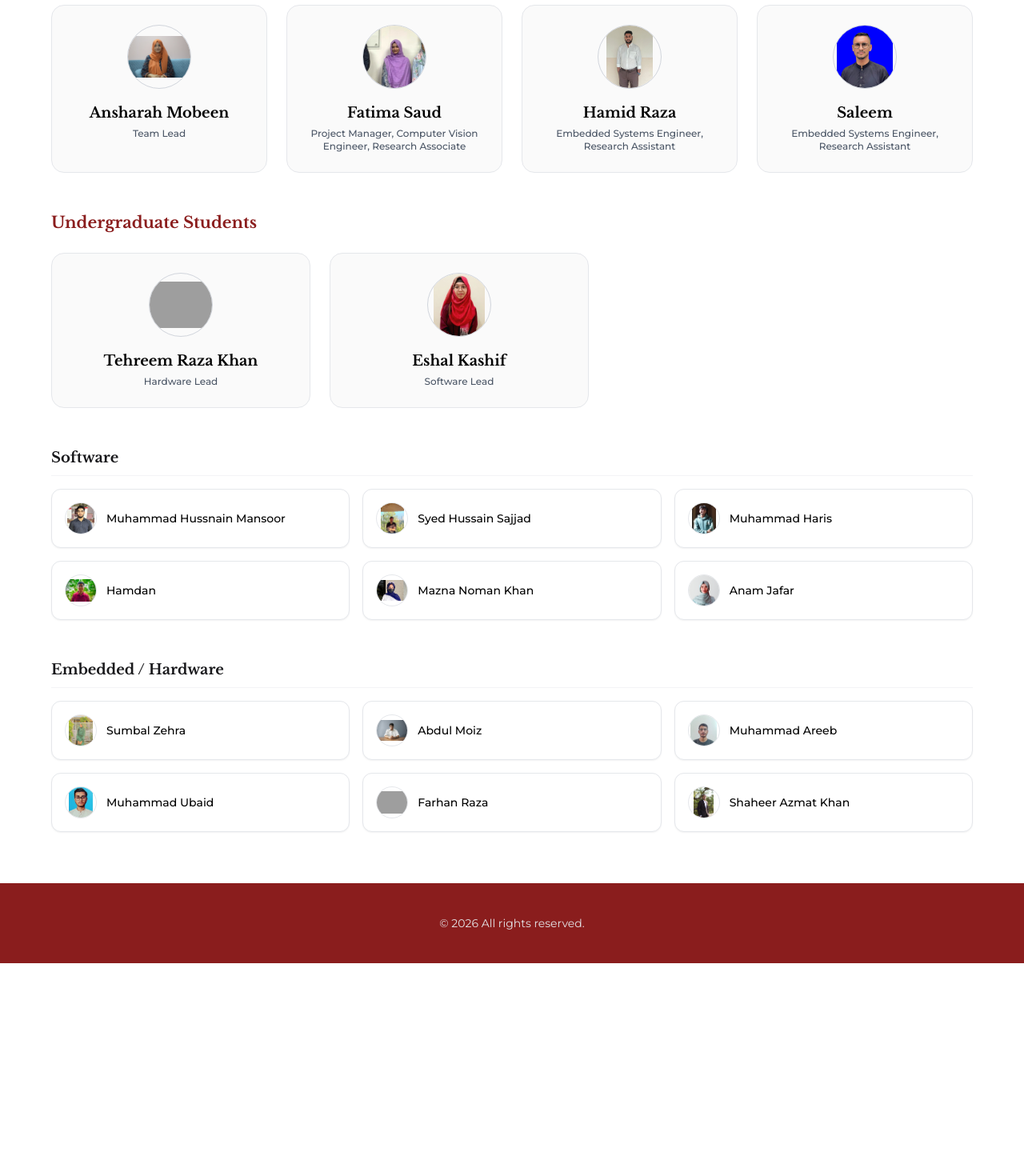
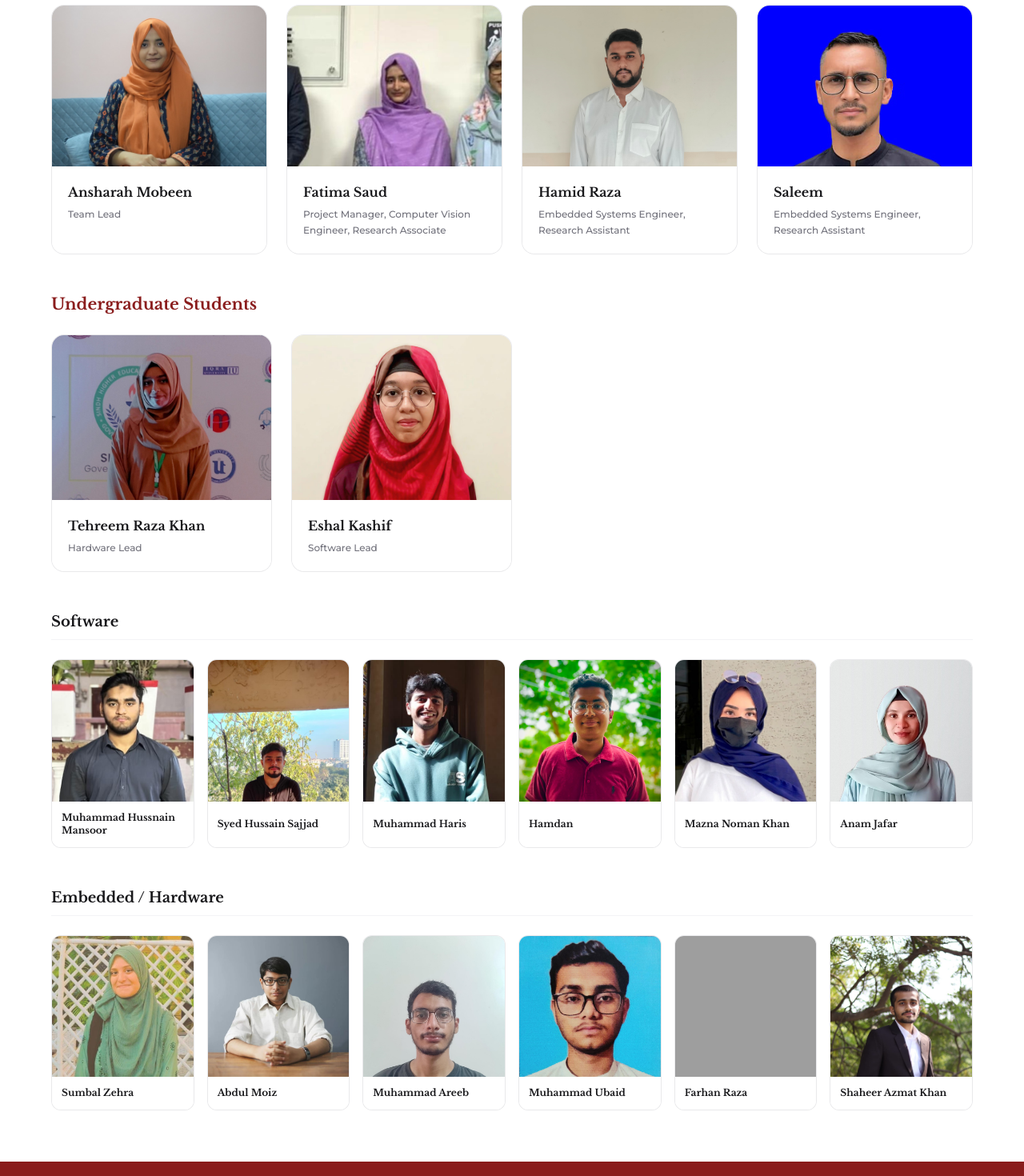
Before and after one commit to Noor-Ul-Ain16/driverless-web, a Next.js app: page /about/meet-the-team in a window 1280 px wide. Shown: the part 960-2430 px from the top of the page at 80% size. Before the commit the page ends 2164 px from the top, so only its background shows below. Built offline with nearby package versions, Linux system fonts and the light colour scheme; grey boxes are pictures that could not be loaded.

Commit message:
Edit About Us page for a different display of pictures

```diff
--- a/app/about/meet-the-team/page.tsx
+++ b/app/about/meet-the-team/page.tsx
@@ -15,7 +15,7 @@ export default function WhoWeArePage() {
     visible: {
       opacity: 1,
       transition: {
-        staggerChildren: 0.1, // Items ek ke baad ek animated honge
+        staggerChildren: 0.1,
       },
     },
   }
@@ -63,13 +63,13 @@ export default function WhoWeArePage() {
             whileInView={{ opacity: 1, y: 0 }}
             viewport={{ once: true, amount: 0.2 }}
             transition={{ duration: 0.6 }}
-            className="grid md:grid-cols-[280px_1fr] gap-8 items-start bg-zinc-50 p-8 rounded-3xl border border-gray-200"
+            className="grid md:grid-cols-[280px_1fr] gap-8 items-start bg-zinc-50 p-8 rounded-3xl border border-gray-200 shadow-xl shadow-zinc-200/40 overflow-hidden"
           >
-            <div className="aspect-[4/5] rounded-2xl bg-zinc-200 border border-gray-300 overflow-hidden flex items-center justify-center">
+            <div className="aspect-[4/5] rounded-2xl bg-zinc-200 border border-gray-300 overflow-hidden flex items-center justify-center shadow-inner relative group">
               <img
                 src="/Dr. Muhammad Khurram"
                 alt="Prof. Dr. Muhammad Khurram"
-                className="w-full h-full object-contain"
+                className="w-full h-full object-cover transition-transform duration-500 group-hover:scale-105"
               />
             </div>
 
@@ -80,7 +80,7 @@ export default function WhoWeArePage() {
 
               <p className="text-sm font-medium">Department of Computer & Information Systems Engineering</p>
               <p className="text-sm font-medium">Director, Research Center for Artificial Intelligence (RCAI)</p>
-              <p className="text-sm font-medium">Director, National Center of Artificial Intelligence (NCAI) NEDUET &  PI, Smart City Lab</p>
+              <p className="text-sm font-medium">Director, National Center of Artificial Intelligence (NCAI) NEDUET & PI, Smart City Lab</p>
               <p className="text-sm font-medium">Ph.D. (IC Design), Massey University, New Zealand, 2012</p>
             </div>
           </motion.div>
@@ -118,15 +118,28 @@ export default function WhoWeArePage() {
                   key={member.name}
                   variants={fadeInUp}
                   transition={{ duration: 0.4 }}
-                  className="p-6 rounded-2xl border border-gray-200 bg-zinc-50 flex flex-col items-center text-center hover:shadow-md transition-shadow"
+                  className="group relative rounded-2xl border border-zinc-200/80 bg-white overflow-hidden flex flex-col transition-all duration-300 hover:shadow-xl hover:shadow-zinc-200/50 hover:-translate-y-1.5 w-full"
                 >
+                  <div className="w-full aspect-[4/3] bg-zinc-100 overflow-hidden relative">
                     <img
                       src={member.image}
                       alt={member.name}
-                    className="w-20 h-20 rounded-full object-contain mb-4 border border-gray-300"
+                      className="w-full h-full object-cover object-top transition-transform duration-500 group-hover:scale-105"
                     />
-                  <h4 className="font-bold text-black text-lg">{member.name}</h4>
-                  <p className="text-xs text-gray-600 mt-1 font-medium">{member.role}</p>
+                    <div className="absolute inset-0 bg-gradient-to-t from-black/20 via-transparent to-transparent opacity-0 group-hover:opacity-100 transition-opacity duration-300" />
+                  </div>
+                  <div className="p-5 bg-white flex flex-col flex-1 justify-between">
+                    <div>
+                      <h4 className="font-bold text-zinc-900 text-base group-hover:text-[#8a1d1d] transition-colors">
+                        {member.name}
+                      </h4>
+                      {member.role && (
+                        <p className="text-xs text-zinc-500 mt-1.5 font-medium leading-relaxed">
+                          {member.role}
+                        </p>
+                      )}
+                    </div>
+                  </div>
                 </motion.div>
               ))}
             </motion.div>
@@ -136,29 +149,42 @@ export default function WhoWeArePage() {
           <div className="mb-12">
             <h3 className="text-xl font-bold text-[#8a1d1d] mb-6">Undergraduate Students</h3>
             <motion.div
-              className="grid gap-6 sm:grid-cols-2 max-w-2xl"
+              className="grid gap-6 sm:grid-cols-2 max-w-xl"
               variants={staggerGrid}
               initial="hidden"
               whileInView="visible"
               viewport={{ once: true, amount: 0.2 }}
             >
               {[
-                { name: "Tehreem Raza Khan", role: "Hardware Lead", image: "/Tehreem_Raza_Khan.jpg" },
-                { name: "Eshal Kashif", role: "Software Lead", image: "/eshal.jpeg" }
+                { name: "Tehreem Raza Khan", role: "Hardware Lead", image: "/Tehreem_Raza_Khan1.jpg" },
+                { name: "Eshal Kashif", role: "Software Lead", image: "/eshal1.jpeg" }
               ].map((member) => (
                 <motion.div
                   key={member.name}
                   variants={fadeInUp}
                   transition={{ duration: 0.4 }}
-                  className="p-6 rounded-2xl border border-gray-200 bg-zinc-50 flex flex-col items-center text-center hover:shadow-md transition-shadow"
+                  className="group relative rounded-2xl border border-zinc-200/80 bg-white overflow-hidden flex flex-col transition-all duration-300 hover:shadow-xl hover:shadow-zinc-200/50 hover:-translate-y-1.5 w-full"
                 >
+                  <div className="w-full aspect-[4/3] bg-zinc-100 overflow-hidden relative">
                     <img
                       src={member.image}
                       alt={member.name}
-                    className="w-20 h-20 rounded-full object-contain mb-4 border border-gray-300"
+                      className="w-full h-full object-cover object-top transition-transform duration-500 group-hover:scale-105"
                     />
-                  <h4 className="font-bold text-black text-lg">{member.name}</h4>
-                  <p className="text-xs text-gray-600 mt-1 font-medium">{member.role}</p>
+                    <div className="absolute inset-0 bg-gradient-to-t from-black/20 via-transparent to-transparent opacity-0 group-hover:opacity-100 transition-opacity duration-300" />
+                  </div>
+                  <div className="p-5 bg-white flex flex-col flex-1 justify-between">
+                    <div>
+                      <h4 className="font-bold text-zinc-900 text-base group-hover:text-[#8a1d1d] transition-colors">
+                        {member.name}
+                      </h4>
+                      {member.role && (
+                        <p className="text-xs text-zinc-500 mt-1.5 font-medium leading-relaxed">
+                          {member.role}
+                        </p>
+                      )}
+                    </div>
+                  </div>
                 </motion.div>
               ))}
             </motion.div>
@@ -166,9 +192,9 @@ export default function WhoWeArePage() {
 
           {/* Software Team */}
           <div className="mb-12">
-            <h3 className="text-lg font-bold text-zinc-900 mb-4 border-b border-gray-100 pb-2">Software</h3>
+            <h3 className="text-lg font-bold text-zinc-900 mb-6 border-b border-gray-100 pb-2">Software</h3>
             <motion.div
-              className="grid gap-4 sm:grid-cols-2 md:grid-cols-3"
+              className="grid gap-4 grid-cols-2 sm:grid-cols-3 md:grid-cols-4 lg:grid-cols-6"
               variants={staggerGrid}
               initial="hidden"
               whileInView="visible"
@@ -186,14 +212,20 @@ export default function WhoWeArePage() {
                   key={member.name}
                   variants={fadeInUp}
                   transition={{ duration: 0.3 }}
-                  className="p-4 rounded-xl border border-gray-200 bg-white shadow-xs flex items-center gap-3 hover:shadow-sm transition-shadow"
+                  className="group rounded-xl border border-zinc-200/80 bg-white overflow-hidden flex flex-col transition-all duration-300 hover:shadow-md hover:border-zinc-300 hover:-translate-y-1 w-full"
                 >
+                  <div className="w-full aspect-square bg-zinc-100 overflow-hidden relative">
                     <img
                       src={member.image}
                       alt={member.name}
-                    className="w-10 h-10 rounded-full object-contain border border-gray-200"
+                      className="w-full h-full object-cover object-top transition-transform duration-500 group-hover:scale-105"
                     />
-                  <p className="font-medium text-black text-sm">{member.name}</p>
+                  </div>
+                  <div className="p-3 bg-white flex flex-col justify-center flex-1">
+                    <h4 className="font-semibold text-zinc-900 text-xs leading-snug group-hover:text-[#8a1d1d] transition-colors">
+                      {member.name}
+                    </h4>
+                  </div>
                 </motion.div>
               ))}
             </motion.div>
@@ -201,19 +233,19 @@ export default function WhoWeArePage() {
 
           {/* Embedded/Hardware Team */}
           <div>
-            <h3 className="text-lg font-bold text-zinc-900 mb-4 border-b border-gray-100 pb-2">Embedded / Hardware</h3>
+            <h3 className="text-lg font-bold text-zinc-900 mb-6 border-b border-gray-100 pb-2">Embedded / Hardware</h3>
             <motion.div
-              className="grid gap-4 sm:grid-cols-2 md:grid-cols-3"
+              className="grid gap-4 grid-cols-2 sm:grid-cols-3 md:grid-cols-4 lg:grid-cols-6"
               variants={staggerGrid}
               initial="hidden"
               whileInView="visible"
               viewport={{ once: true, amount: 0.1 }}
             >
               {[
-                { name: "Sumbal Zehra", image: "/Sumbal_Zehra.jpeg" },
+                { name: "Sumbal Zehra", image: "/Sumbal_Zehra1.jpeg" },
                 { name: "Abdul Moiz", image: "/Abdul_Muiz.jpeg" },
                 { name: "Muhammad Areeb", image: "/Areeb_Sohail.jpeg" },
-                { name: "Muhammad Ubaid", image: "/Muhammad_Ubaid.jpg" },
+                { name: "Muhammad Ubaid", image: "/Muhammad_Ubaid1.jpeg" },
                 { name: "Farhan Raza", image: "/Farhan_Raza.png" },
                 { name: "Shaheer Azmat Khan", image: "/Shaheer_Azmat_Khan.jpeg" }
               ].map((member) => (
@@ -221,14 +253,20 @@ export default function WhoWeArePage() {
                   key={member.name}
                   variants={fadeInUp}
                   transition={{ duration: 0.3 }}
-                  className="p-4 rounded-xl border border-gray-200 bg-white shadow-xs flex items-center gap-3 hover:shadow-sm transition-shadow"
+                  className="group rounded-xl border border-zinc-200/80 bg-white overflow-hidden flex flex-col transition-all duration-300 hover:shadow-md hover:border-zinc-300 hover:-translate-y-1 w-full"
                 >
+                  <div className="w-full aspect-square bg-zinc-100 overflow-hidden relative">
                     <img
                       src={member.image}
                       alt={member.name}
-                    className="w-10 h-10 rounded-full object-contain border border-gray-200"
+                      className="w-full h-full object-cover object-top transition-transform duration-500 group-hover:scale-105"
                     />
-                  <p className="font-medium text-black text-sm">{member.name}</p>
+                  </div>
+                  <div className="p-3 bg-white flex flex-col justify-center flex-1">
+                    <h4 className="font-semibold text-zinc-900 text-xs leading-snug group-hover:text-[#8a1d1d] transition-colors">
+                      {member.name}
+                    </h4>
+                  </div>
                 </motion.div>
               ))}
             </motion.div>
```
Lines whose indentation alone changed are shown as unchanged.
